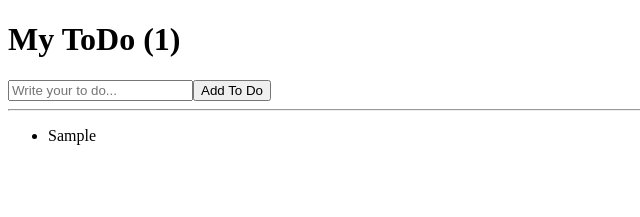
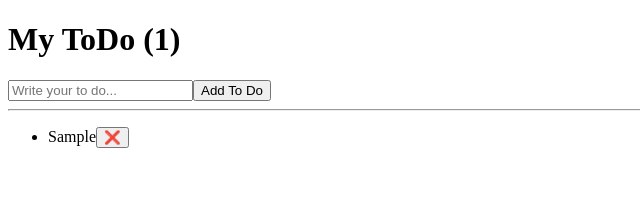
Before and after one commit to bbo22222/react-01-todo, a React (Vite) app: page / in a window 1280 px wide. Both pictures are taken after typing "Sample" into the empty fields and a click on the button "Add To Do". Shown: the top 217 px of the page, without its empty margins (0-640 px from the left). Built offline with nearby package versions, Linux system fonts and the light colour scheme.

Commit message:
삭제 기능 구현

```diff
--- a/src/App.jsx
+++ b/src/App.jsx
@@ -6,22 +6,32 @@
 
     const handleSubmit = (event) => {
         event.preventDefault();
-
-        // 함수에서 if문을 쓸 때는 된다 / 안된다를 판별하는 과정임
-        // 초보분들의 생각 흐름은 해야되는 일을 중심으로 if의 조건을 구성하게 됨
-        // 아래 코드는 input 의 입력값이 ""이 아닐 때에만 저장을 해달라고 해야지~
-        // if (todoValue !== "") {
-        //     setTodoList([...todoList, todoValue]);
-        //     setTodoValue("");
-        // }
-
-        // if 문을 통해 된다 / 안된다를 판별할 때에는 안될 때를 탈락 시키는 코드 구성을 가져야 함
-        // YES 를 진행하는 과정으로 코드를 진행해야 함
         if (todoValue === "" || todoValue === " ") {
             return;
         }
         setTodoList([...todoList, todoValue]);
         setTodoValue("");
+    };
+
+    const handleDeleteTodo = (target) => {
+        // todoList에서 지워야되는 대상을 지우는 것
+        // 지워야 되는 대상을 특정하려면?
+        // 클릭을 한 대상, event가 일어난 대상은 button임. "밥먹기"라는 글자도 아니고, li도 아님
+
+        // 버튼을 통해서는 우리가 삭제해야 하는 "밥먹기"라는 그 대상 자체, 인덱스번호를 가져올 수 있는 방법이 없음
+
+        // 아래에 onClick에 부분에 함수 안의 함수 형태로 바꾸어, index번호를 받는 handleDeleteTodo 함수로 바꿨음
+        // 결론 : handleDeleteTodo 함수가 해야하는 일은 들어온 index번호를 받아 todoList의 값을 변경하는 일을 해야함
+
+        // filter   (O)       => 걸러낸다     index가 아닌 애들만 남기면 됨
+        const result = todoList.filter((item, index) => { return target !== index });
+        // 1순회 때 "밥먹기" -> index : 0      -> 조건인 1 !== 0   -> true   -> result에 "밥먹기" 포함됨
+        // 2순회 때 "잠자기" -> index : 1      -> 조건인 1 !== 1   -> false  -> 걸러짐
+        // 3순회 때 "공부하기" -> index : 2     -> 조건인 1 != 2    -> true   -> result에 "공부하기" 가 포함됨
+
+        // 결론인 ["밥먹기", "공부하기"] 새로운 array가 result에 저장됨
+        setTodoList(result);
+        // React는 todoList state의 값이 바뀌었으니 화면을 리렌더링함
     };
 
     return (
@@ -40,13 +50,20 @@
             </form>
             <hr/>
             <ul>
-                {/*
-                     return 안에서 {} 를 통해 map()을 사용할 때에는
-                     반복되는 요소가 출력되기 때문에 그걸 리액트가 구분할 수 있도록
-                      key(중복되지 않는 값)를 리턴되는 최상위 요소에게 붙여줘야 함
-                     (인식표 개념)
-                 */}
-                {todoList.map((item, index) => <li key={index}>{item}</li>)}
+                {todoList.map((item, index) => <li key={index}>
+                    {item}
+                    <button onClick={() => {
+                        return handleDeleteTodo(index);
+
+                        // onClick이든 onSubmit, onChange 에 제공되어야 되는 함수 설계도엔 event만 제공함
+                        //
+                        // event 뿐만 아니라 다른 데이터도 필요하다면 그 함수 설계도만으로는 불가능
+                        //     => 함수 안의 함수를 새로 만들어서 내가 원하는 데이터를 집어넣어서 함수를 실행
+
+                        // onClick이 실행되면 () => {} 가 실행되는데
+                        // 그 안에 handleDeleteTodo(index)가 실행됨
+                    }}>❌</button>
+                </li>)}
             </ul>
         </>
     )
```
